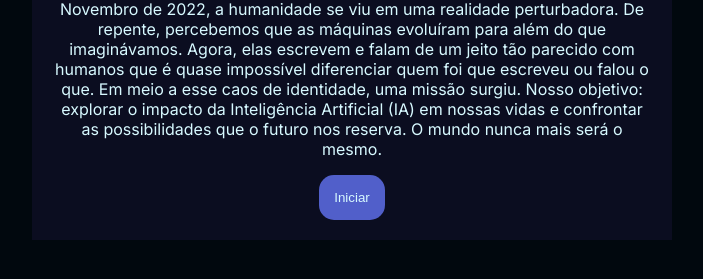
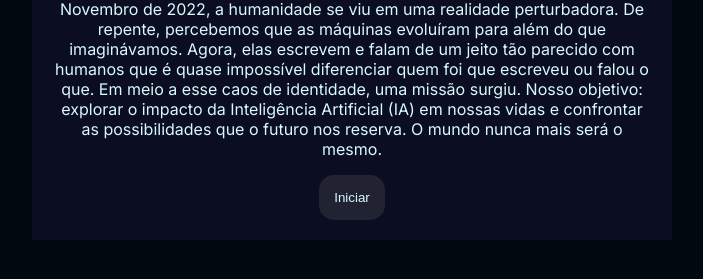
Before and after one commit to Anacarolinemiranda/projeto3, a plain HTML site: page index.html in a window 1280 px wide. Shown: the part 341-620 px from the top of the page, without its empty margins (288-991 px from the left). Drawn offline with Linux system fonts and the light colour scheme.

Commit message:
Update style.css

```diff
--- a/style.css
+++ b/style.css
@@ -3,7 +3,7 @@
 :root {
     --cor-fundo: #01080E;
     --cor-principal: #0B0D20 ;
-    --cor-secundaria: #515fca;
+    --cor-secundaria: #212333;
     --cor-destaque: #2BDEFD;
     --cor-texto: #D7F9FF;
 }
```
